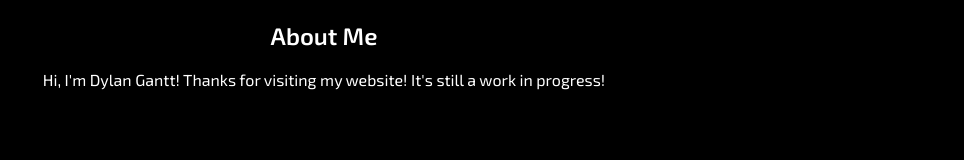
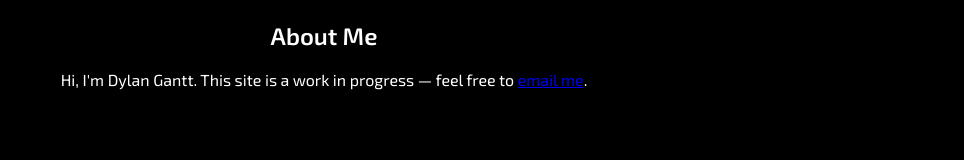
Before and after one commit to dgantt6/dylangantt-website, a plain HTML site: page index.html in a window 1280 px wide. Shown: the part 414-574 px from the top of the page, without its empty margins (316-1280 px from the left). Drawn offline with Linux system fonts and the light colour scheme.

Commit message:
added new email

```diff
--- a/index.html
+++ b/index.html
@@ -58,7 +58,7 @@
          ============================================================ -->
     <section class="content-section">
         <h2>About Me</h2>
-        <p>Hi, I'm Dylan Gantt! Thanks for visiting my website! It's still a work in progress!</p>
+        <p>Hi, I'm Dylan Gantt. This site is a work in progress — feel free to <a href="mailto:me@dylangantt.com">email me</a>.</p>
     </section>
 
     <!-- ============================================================
```
